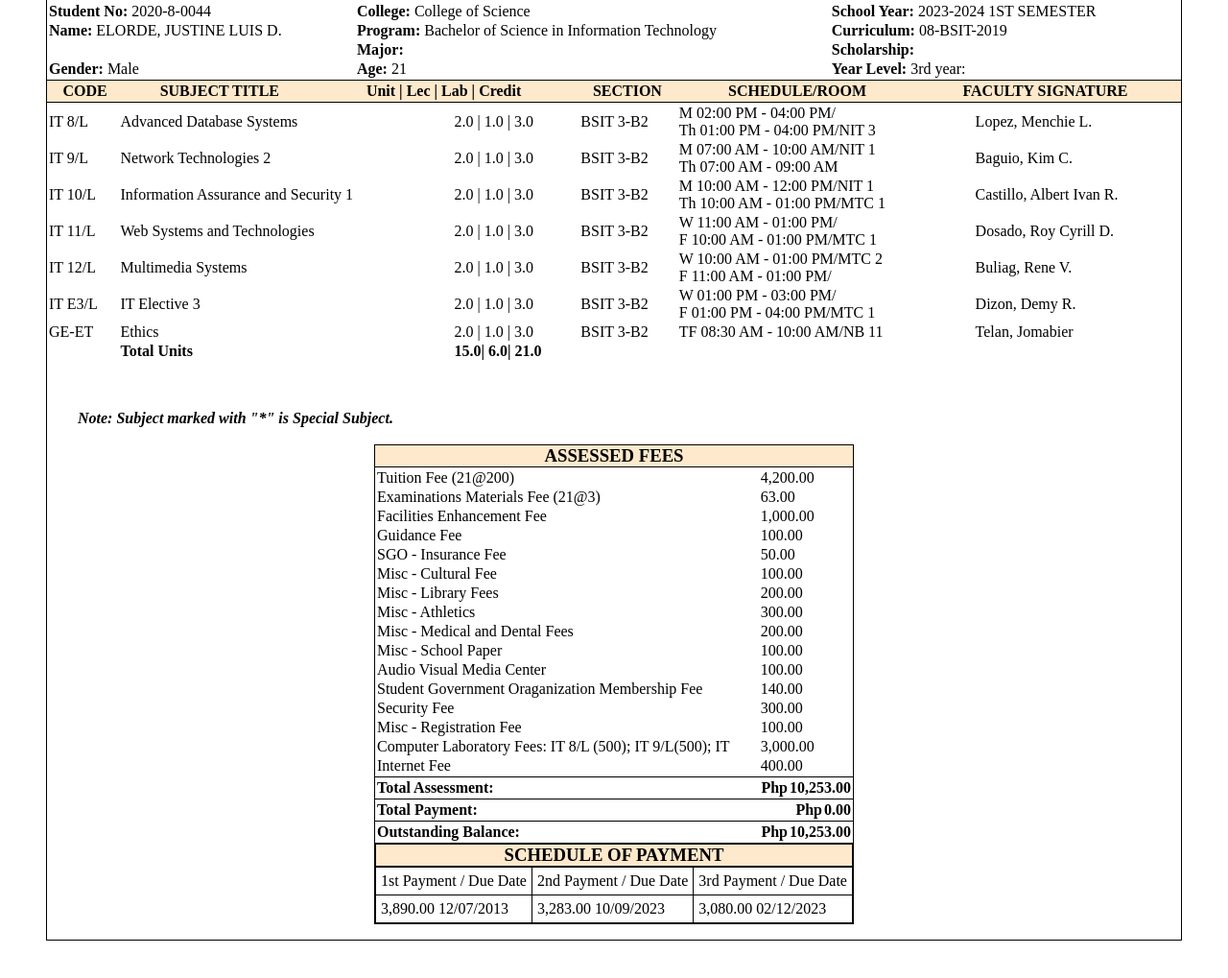
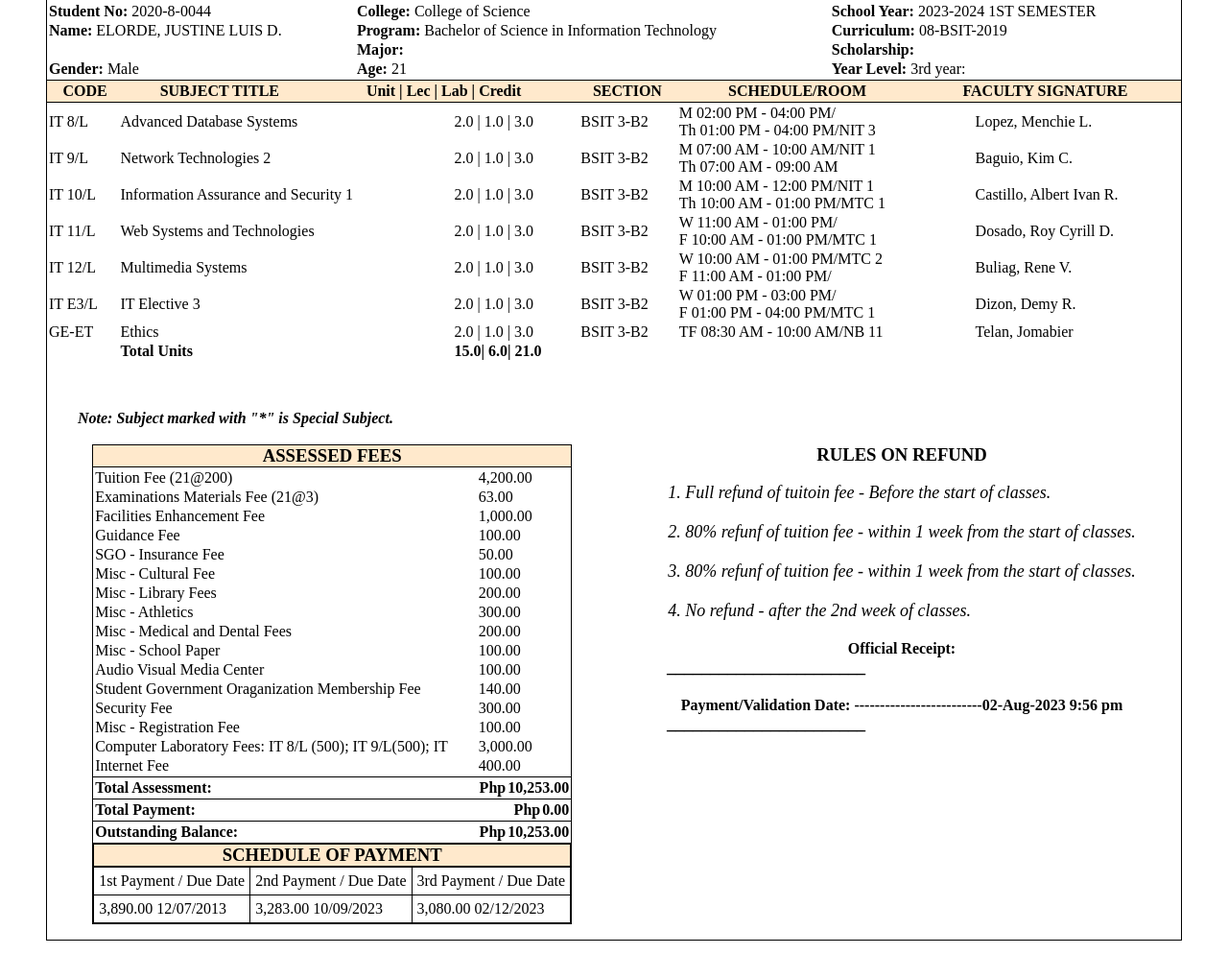
Before and after one commit to elordegithub/elordecor, a plain HTML site: page Index.html in a window 1280 px wide. Shown: the part 291-1310 px from the top of the page at 96% size. Drawn offline with Linux system fonts and the light colour scheme.

Commit message:
Rules on refund

```diff
--- a/Index.html
+++ b/Index.html
@@ -275,6 +275,22 @@
                         </tr>
                     </table>
             </div>
+
+            <div class="rules-on-refund-container">
+                <h3 class=""><strong>RULES ON REFUND</strong></h3> <br>
+                <p>1. Full refund of tuitoin fee - Before the start of classes.</p>
+                <p>2. 80% refunf of tuition fee - within 1 week from the start of classes.</p>
+                <p>3. 80% refunf of tuition fee - within 1 week from the start of classes.</p>
+                <p>4. No refund - after the 2nd week of classes.</p>
+
+                <div class="official-reciept-header">
+                    <h4><strong>Official Receipt:</strong></h4>
+                    <p><strong>_______________________</strong></p>
+                    <h4><strong>Payment/Validation Date: <span>-------------------------</span>02-Aug-2023 9:56 pm</strong></h4>
+                    <p><strong>_______________________</strong></p>
+                </div>
+            </div>
+
         </section>
     </main>
 </body>
--- a/style.css
+++ b/style.css
@@ -122,3 +122,14 @@ section {
     border: 1px solid black;
     padding: 5px;
 }
+
+.rules-on-refund-container {
+    text-align: center;
+}
+
+.rules-on-refund-container p {
+    text-align: justify;
+    margin-bottom: 20px;
+    font-size: large;
+    font-style: italic;
+}
```
